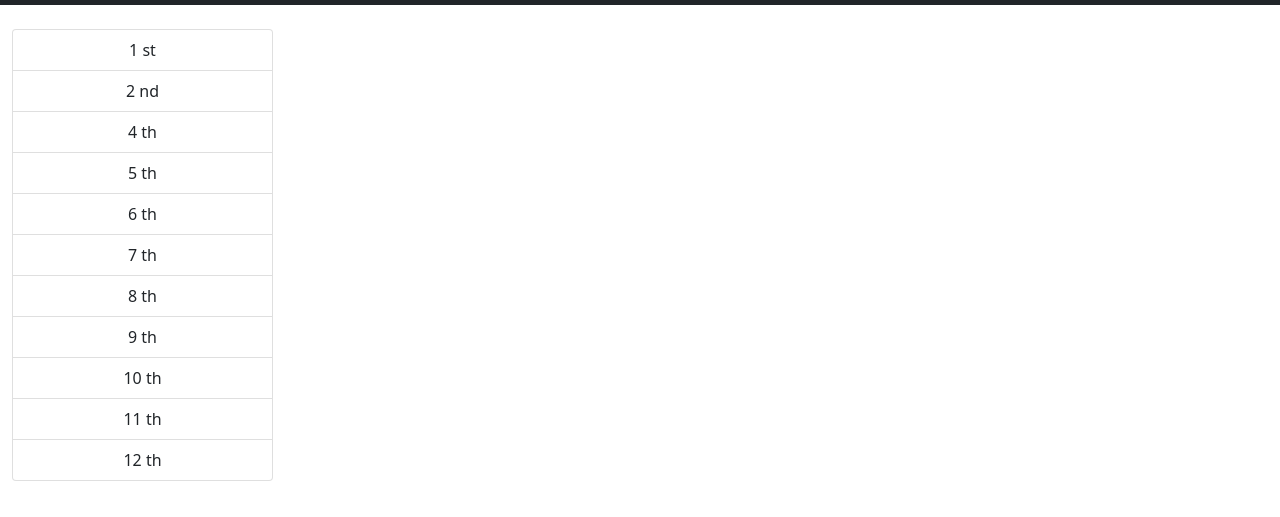
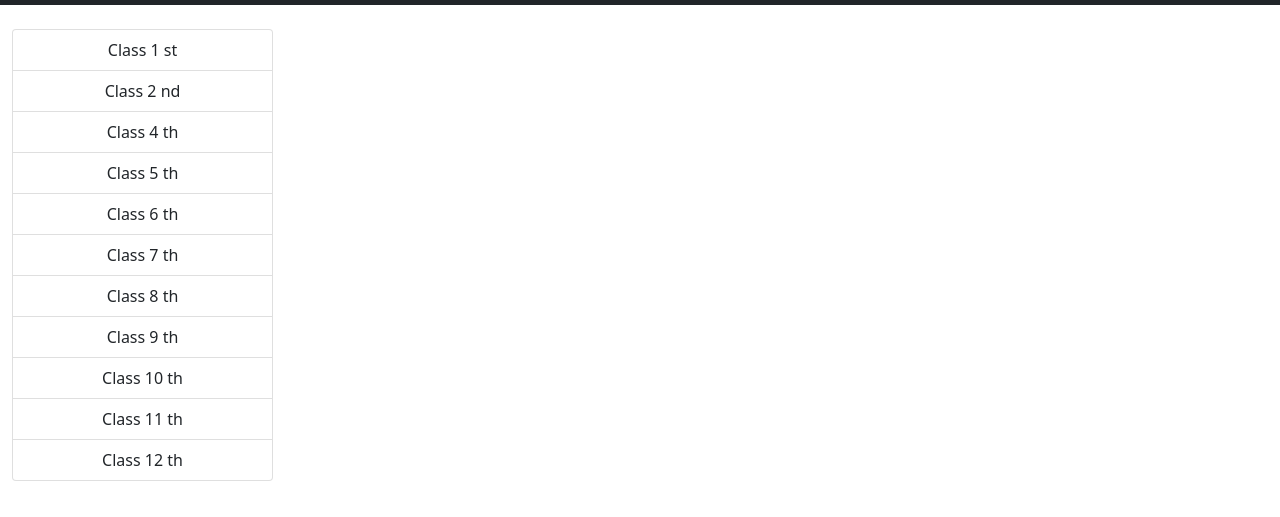
Before and after one commit to Sid-Saraswat/Prototype, a plain HTML site: page home.html in a window 1280 px wide. Shown: the part 51-568 px from the top of the page. Drawn offline with nearby package versions, Linux system fonts and the light colour scheme.

Commit message:
Update home.html

```diff
--- a/home.html
+++ b/home.html
@@ -22,6 +22,10 @@
     li {
         cursor: pointer;
     }
+    li:hover{
+        color: blue;
+        background-color:rgb(45, 45, 250)
+    }
 </style>
 
 <body>
@@ -38,17 +42,17 @@
     </nav>
     <div class="container row">
         <ul id="cl1" class="list-group w-25 my-4" id="list d-flex justify-content-center align-items-center">
-            <li class=" click1 list-group-item d-flex justify-content-center align-items-center">1 st</li>
-            <li class=" click1 list-group-item d-flex justify-content-center align-items-center">2 nd</li>
-            <li class=" click1 list-group-item d-flex justify-content-center align-items-center">4 th</li>
-            <li class=" click1 list-group-item d-flex justify-content-center align-items-center">5 th</li>
-            <li class=" click1 list-group-item d-flex justify-content-center align-items-center">6 th</li>
-            <li class=" click1 list-group-item d-flex justify-content-center align-items-center">7 th</li>
-            <li class=" click1 list-group-item d-flex justify-content-center align-items-center">8 th</li>
-            <li class=" click1 list-group-item d-flex justify-content-center align-items-center">9 th</li>
-            <li class=" click1 list-group-item d-flex justify-content-center align-items-center">10 th</li>
-            <li class=" click1 list-group-item d-flex justify-content-center align-items-center">11 th</li>
-            <li class=" click1 list-group-item d-flex justify-content-center align-items-center">12 th</li>
+            <li class=" click1 list-group-item d-flex justify-content-center align-items-center">Class 1 st</li>
+            <li class=" click1 list-group-item d-flex justify-content-center align-items-center">Class 2 nd</li>
+            <li class=" click1 list-group-item d-flex justify-content-center align-items-center">Class 4 th</li>
+            <li class=" click1 list-group-item d-flex justify-content-center align-items-center">Class 5 th</li>
+            <li class=" click1 list-group-item d-flex justify-content-center align-items-center">Class 6 th</li>
+            <li class=" click1 list-group-item d-flex justify-content-center align-items-center">Class 7 th</li>
+            <li class=" click1 list-group-item d-flex justify-content-center align-items-center">Class 8 th</li>
+            <li class=" click1 list-group-item d-flex justify-content-center align-items-center">Class 9 th</li>
+            <li class=" click1 list-group-item d-flex justify-content-center align-items-center">Class 10 th</li>
+            <li class=" click1 list-group-item d-flex justify-content-center align-items-center">Class 11 th</li>
+            <li class=" click1 list-group-item d-flex justify-content-center align-items-center">Class 12 th</li>
         </ul>
 
         <ul id="cl2" class="list-group w-25 my-4" id="list d-flex justify-content-center align-items-center">
@@ -69,7 +73,7 @@
             <li class=" click3 list-group-item d-flex justify-content-center align-items-center">Chapter 3</li>
             <li class=" click3 list-group-item d-flex justify-content-center align-items-center">Chapter 4</li>
             <li class=" click3 list-group-item d-flex justify-content-center align-items-center">Chapter 5</li>
-            <li class=" click3 list-group-item d-flex justify-content-center align-items-center">Chapter 6/li>
+            <li class=" click3 list-group-item d-flex justify-content-center align-items-center">Chapter 6</li>
             <li class=" click3 list-group-item d-flex justify-content-center align-items-center">Chapter 7</li>
             <li class=" click3 list-group-item d-flex justify-content-center align-items-center">Chapter 8</li>
             <li class=" click3 list-group-item d-flex justify-content-center align-items-center">Chapter 9</li>
```
